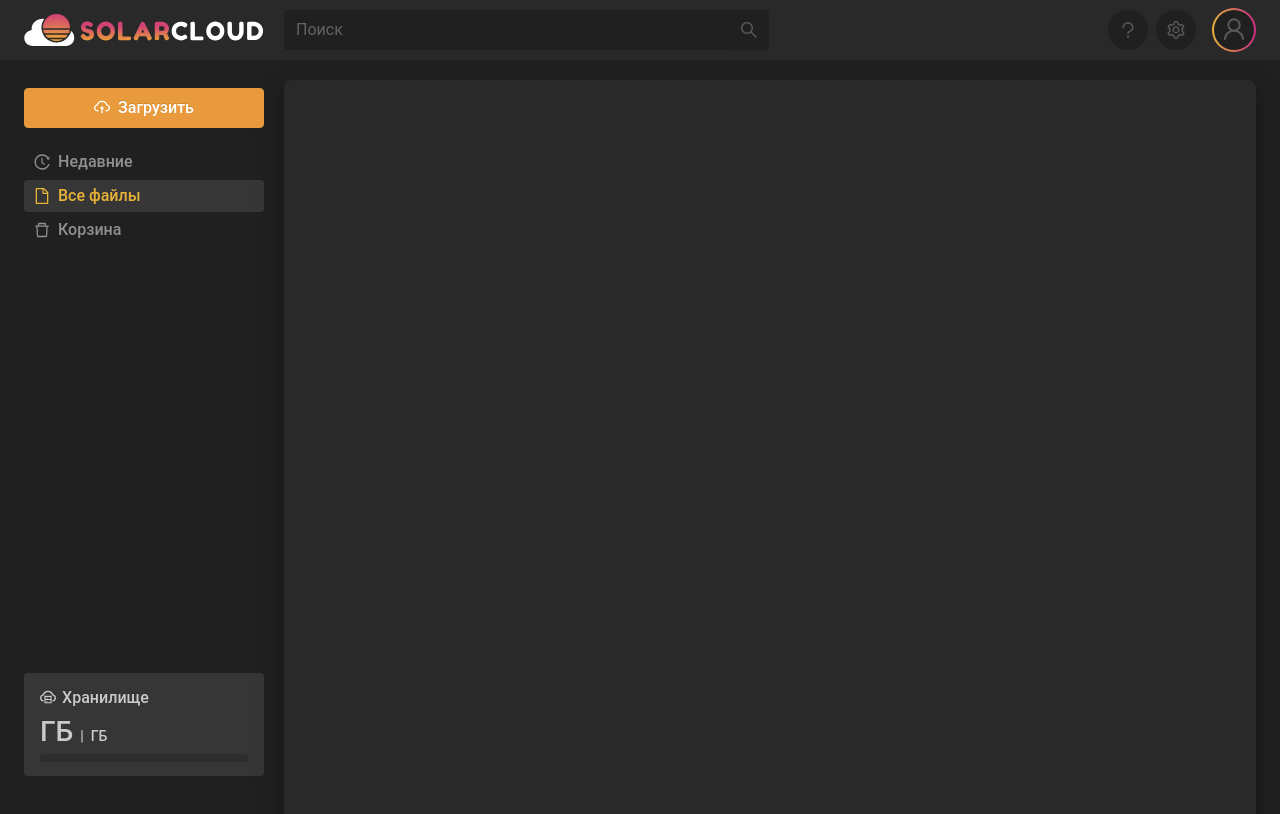
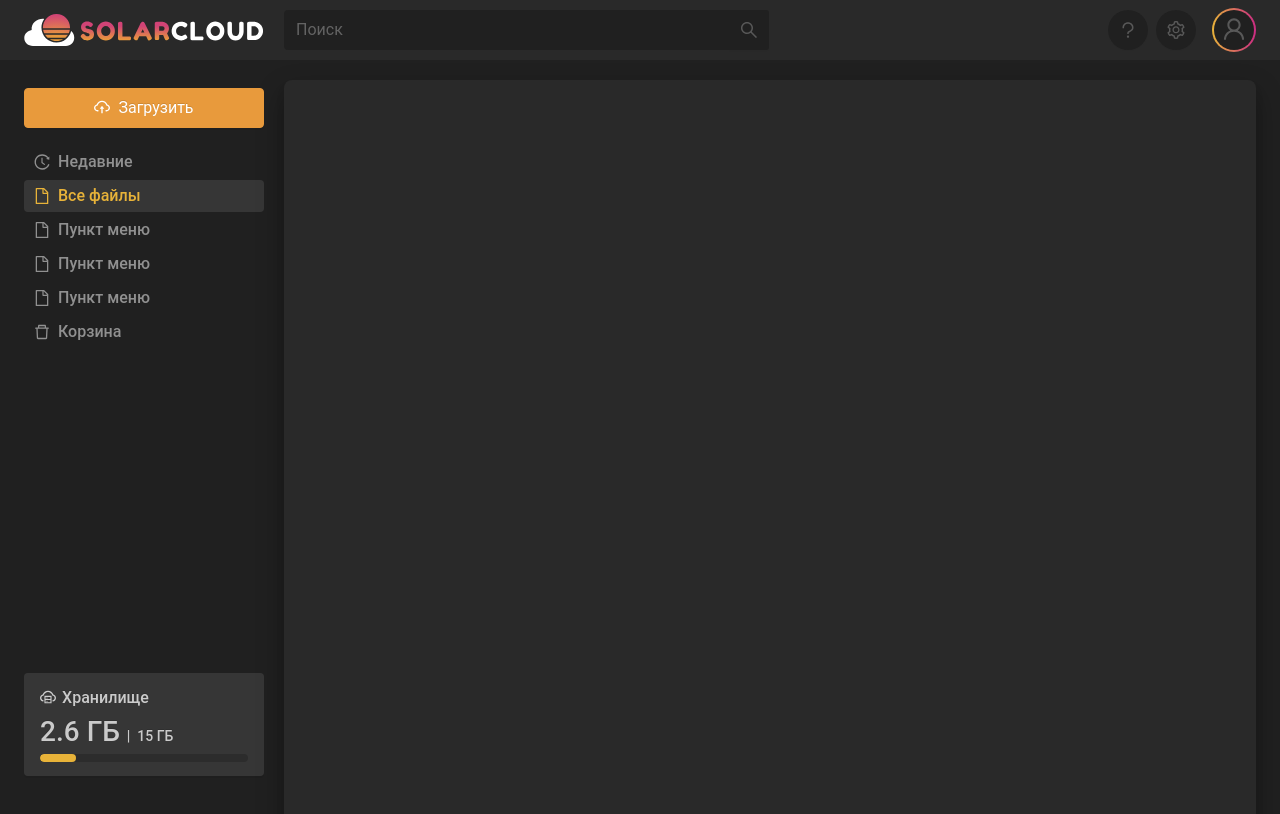
Before and after one commit to Solar-Corporation/solar-cloud-web, a Next.js app: page /cloud in a window 1280 px wide. Shown: the top 814 px of the page. Built offline with nearby package versions, Linux system fonts and the light colour scheme.

Commit message:
refactor(code): Чистка кода

```diff
--- a/src/client/components/Cloud/Layout.tsx
+++ b/src/client/components/Cloud/Layout.tsx
@@ -19,6 +19,9 @@ export const CloudLayout: FC<CloudLayoutProps> = ({ title, children }) => {
   const links: INavbarItem[] = [
     { icon: <HistoryOutlined />, title: 'Недавние', href: '/cloud/recent' },
     { icon: <FileOutlined />, title: 'Все файлы', href: '/cloud' },
+    { icon: <FileOutlined />, title: 'Пункт меню', href: '/' },
+    { icon: <FileOutlined />, title: 'Пункт меню', href: '/' },
+    { icon: <FileOutlined />, title: 'Пункт меню', href: '/' },
     { icon: <DeleteOutlined />, title: 'Корзина', href: '/cloud/trash' },
   ];
 
@@ -31,7 +34,7 @@ export const CloudLayout: FC<CloudLayoutProps> = ({ title, children }) => {
           <Navbar links={links} />
         </div>
       }
-      sidebarBottom={<CloudInfoSpace />}
+      sidebarBottom={<CloudInfoSpace used={2.6} total={15} />}
     >
       {children}
     </Layout>
--- a/src/client/styles/components/ButtonIncrease.module.css
+++ b/src/client/styles/components/ButtonIncrease.module.css
@@ -1,5 +1,4 @@
 .main {
-    font-weight: 500;
     line-height: 24px;
     background: var(--color-calendula-gold);
     border-color: var(--color-calendula-gold);
--- a/src/client/styles/components/ButtonUpload.module.css
+++ b/src/client/styles/components/ButtonUpload.module.css
@@ -1,5 +1,4 @@
 .main {
-    font-weight: 500;
     line-height: 24px;
     background: var(--color-sunset-orange);
     border-color: var(--color-sunset-orange);
```
